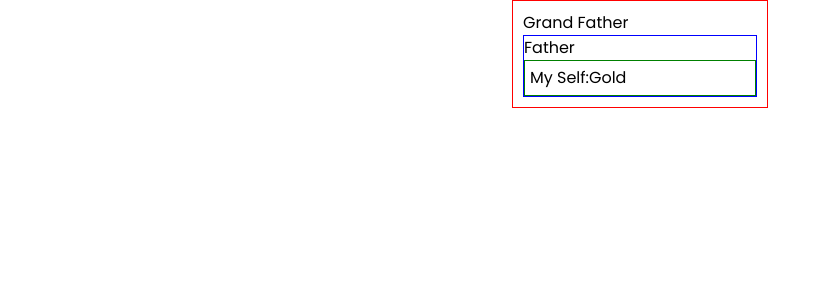
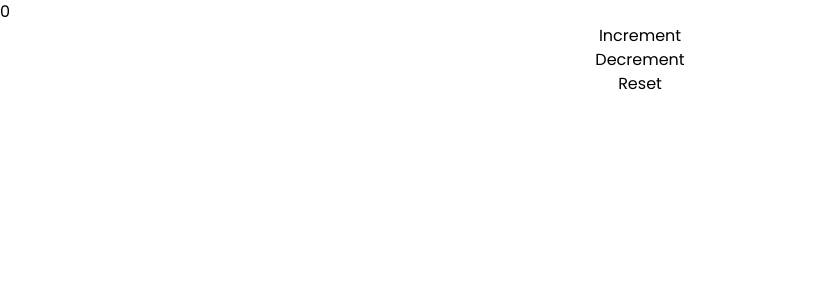
Before and after one commit to TonmoyZohani/knowlefe-cafe-react.js, a React (Vite) app: page / in a window 1280 px wide. Shown: the top 300 px of the page, without its empty margins (0-830 px from the left). Built offline with nearby package versions, Linux system fonts and the light colour scheme.

Commit message:
creating usereducer

```diff
--- a/src/App.jsx
+++ b/src/App.jsx
@@ -4,6 +4,7 @@ import Questions from "./assets/components/Questions";
 import DataFetch from "./assets/components/DataFetch";
 import GetPosts from "./assets/components/GetPosts";
 import Father from "./assets/components/Father";
+import Counter from "./assets/components/Counter";
 import { createContext, useState } from "react";
 
 export const RingContext = createContext();
@@ -15,29 +16,30 @@ function App() {
   console.log(money); // This will also change
 
   return (
-    <MoneyContext.Provider value={{ money, setMoney }}>
-      <div
-        style={{
-          width: "100%",
-          display: "flex",
-          justifyContent: "center",
-          alignItems: "center",
-        }}
-      >
-        <div
-          style={{
-            border: "1px solid red",
-            width: "20%",
-            padding: "10px",
-          }}
-        >
-          <span>Grand Father</span>
-          <RingContext.Provider value="Gold">
-            <Father />
-          </RingContext.Provider>
-        </div>
-      </div>
-    </MoneyContext.Provider>
+    // <MoneyContext.Provider value={{ money, setMoney }}>
+    //   <div
+    //     style={{
+    //       width: "100%",
+    //       display: "flex",
+    //       justifyContent: "center",
+    //       alignItems: "center",
+    //     }}
+    //   >
+    //     <div
+    //       style={{
+    //         border: "1px solid red",
+    //         width: "20%",
+    //         padding: "10px",
+    //       }}
+    //     >
+    //       <span>Grand Father</span>
+    //       <RingContext.Provider value="Gold">
+    //         <Father />
+    //       </RingContext.Provider>
+    //     </div>
+    //   </div>
+    // </MoneyContext.Provider>
+    <Counter />
   );
 }
 
--- /dev/null
+++ b/src/assets/components/Counter.jsx
@@ -0,0 +1,25 @@
+import React, { useReducer } from "react";
+
+const reducer = (state, action) => {
+  console.log(state, action);
+  return state + action;
+};
+
+const Counter = () => {
+  const [state, dispatch] = useReducer(reducer, 0);
+
+  const handleIncrement = () => {
+    dispatch(1);
+  };
+
+  return (
+    <div style={{ display: "flex", flexDirection: "column" }}>
+      <p>{state}</p>
+      <button onClick={handleIncrement}>Increment</button>
+      <button>Decrement</button>
+      <button>Reset</button>
+    </div>
+  );
+};
+
+export default Counter;
```
